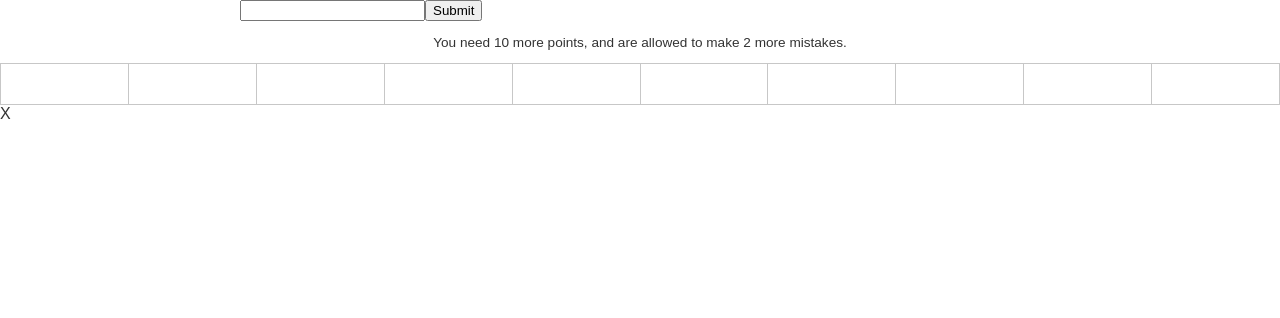
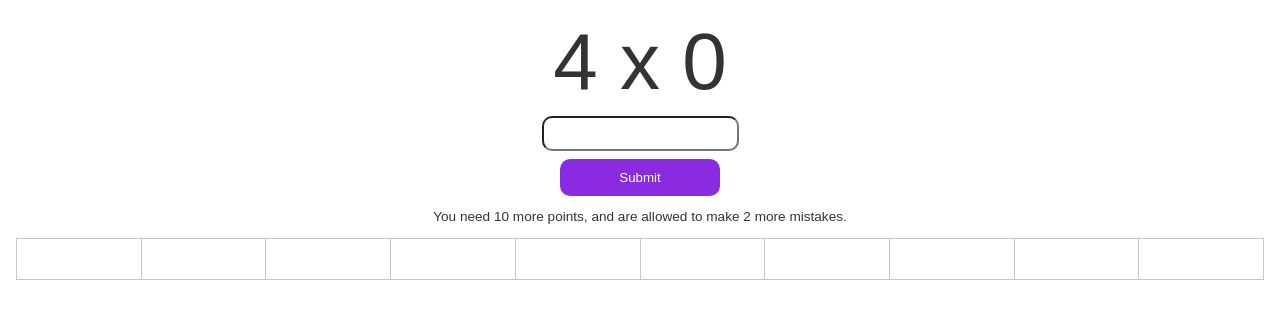
Before and after one commit to mahyarErshad/First-React-Game, a React (Create React App) app: page / in a window 1280 px wide. Shown: the top 318 px of the page. Built offline with nearby package versions, Linux system fonts and the light colour scheme.

Commit message:
fixed some bugs

```diff
--- a/src/App.js
+++ b/src/App.js
@@ -1,13 +1,15 @@
 import React from 'react';
 import Head from './components/Head/Head';
 import ProgressBar from './components/Progress-bar/ProgressBar';
+import Result from './components/Result/Result';
 
 function App() {
+
   return (
     <>
     <Head/>
     <ProgressBar />
-    X
+    <Result/>
     </>
   );
 }
--- a/src/components/Head/Head.jsx
+++ b/src/components/Head/Head.jsx
@@ -1,15 +1,51 @@
 import React from 'react'
 
 function Head() {
+  const [score, setScroe] = React.useState(0);
+  const [mistakes, setMistakes] = React.useState(0);
+  const [currentProblem , setCurrentProblem] = React.useState(generateProblem());
+  const [userAnswer , setUserAnswer] = React.useState('');
+
+  function generateNumber(max) {
+    return Math.floor(Math.random() * (max + 1))
+  }
+
+  function generateProblem() {
+    return {
+      numberOne: generateNumber(10),
+      numberTwo: generateNumber(10),
+      operator: ['+', '-', 'x'][generateNumber(2)]
+    }
+  }
+  function handleSubmit(e){
+    e.preventDefault();
+    let correctAnswer
+    switch(currentProblem.operator){
+      case '+': correctAnswer = currentProblem.numberOne + currentProblem.numberTwo; break;
+      case '-': correctAnswer = currentProblem.numberOne - currentProblem.numberTwo; break;
+      case 'x': correctAnswer = currentProblem.numberOne * currentProblem.numberTwo; break;
+      default: break;
+    }
+    if (correctAnswer === parseInt(userAnswer)){
+      setScroe(score + 1);
+      setCurrentProblem(generateProblem());
+      setUserAnswer('');
+    } else{
+      setMistakes(mistakes + 1);
+      setUserAnswer('');
+    }
+  }
+
+
   return (
     <>
     <div className="main-ui">
-    <p className="problem"></p>
-
-    <form action="" className="our-form"/>
-      <input type="text" className="our-field" autoComplete="off"/>
-      <button>Submit</button>
-    <p className="status">You need <span className="points-needed">10</span> more points, and are allowed to make <span className="mistakes-allowed">2</span> more mistakes.</p>
+    <p className="problem">{currentProblem.numberOne} {currentProblem.operator} {currentProblem.numberTwo}</p>
+    <form onSubmit={handleSubmit} action="" className="our-form">
+      <input value={userAnswer} onChange={(e) => setUserAnswer(e.target.value)} type="text" className="our-field" autoComplete="off"/>
+      <button type='submit'>Submit</button>
+      </form>
+    <p className="status">You need {10 - score} more points, and are allowed to make {2 - mistakes} more mistakes.</p>
     </div>
     </>
   )
--- a/src/components/Result/index.jsx
+++ b/src/components/Result/Result.jsx
@@ -1,6 +1,6 @@
 import React from 'react'
 
-function index() {
+function Result() {
   return (
       <>
     <div className="overlay">
@@ -13,4 +13,4 @@ function index() {
   )
 }
 
-export default index
+export default Result
--- a/src/styles/index.css
+++ b/src/styles/index.css
@@ -1,17 +1,45 @@
+html , body{
+  box-sizing: border-box;
+  margin: 0;
+  padding: 0;
+  width: 100%;
+  height: 100%;
+}
 body {
     font-family: 'Source Sans Pro', sans-serif;
-    margin: 0;
+    padding: 1rem;
     color: #333;
+  }
+  button{
+    height: 2.3rem;
+    width: 10rem;
+    background-color: blueviolet;
+    border: none;
+    border-radius: 10px;
+    align-self: center;
+    cursor: pointer;
+    color: #FFF;
   }
 
   .main-ui {
-    max-width: 800px;
+    max-width: 100%;
     margin: 0 auto;
+    display: flex;
+    flex-direction: column;
+    align-content: center;
+    justify-content: center;
   }
 
   .our-form {
     display: flex;
     justify-content: center;
+    align-items: center;
+    flex-direction: column;
+  }
+  .our-field{
+    padding: 0.5rem;
+    border-radius: 10px;
+    margin: 0.5rem auto;
   }
 
   .status {
```
